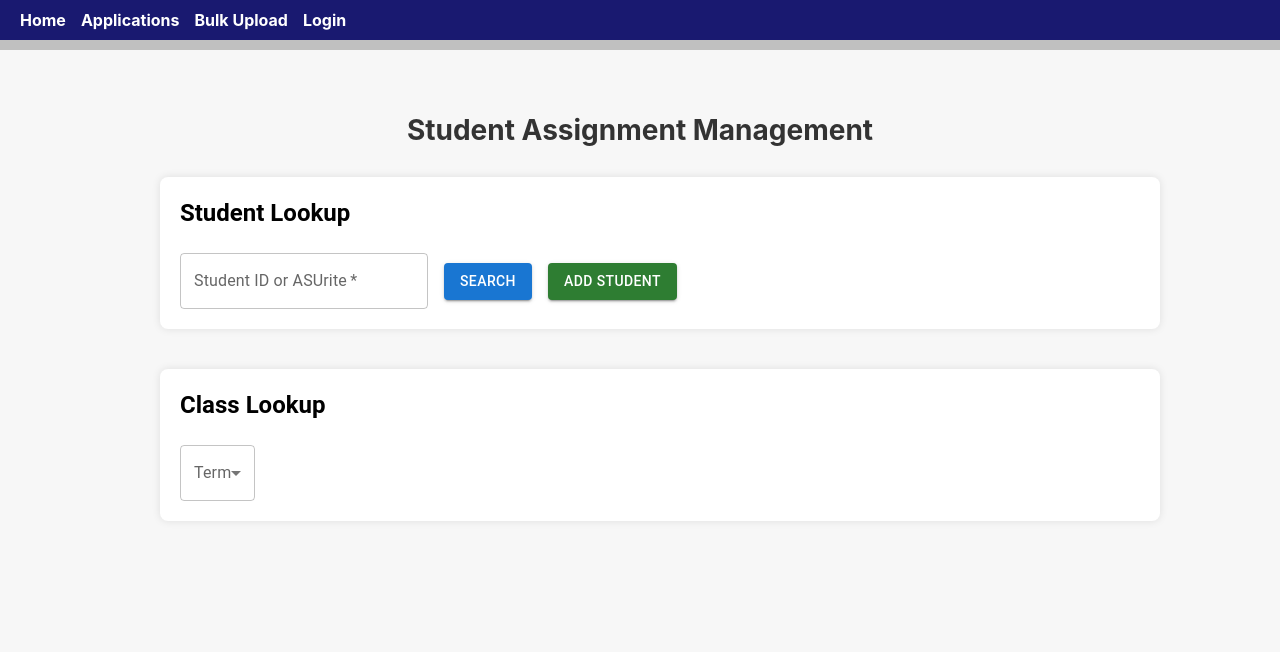
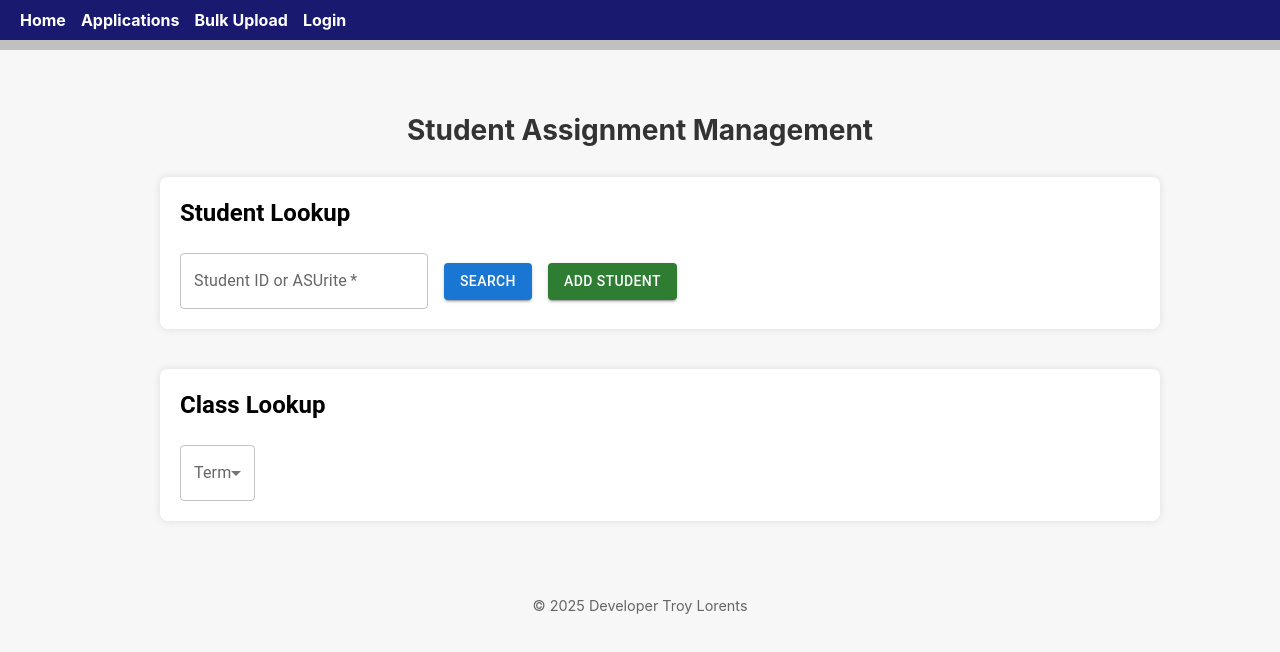
Before and after one commit to TroyJLorents-GH/student-ui, a React (Create React App) app: page / in a window 1280 px wide. Shown: the top 652 px of the page. Built offline with nearby package versions, Linux system fonts and the light colour scheme.

Commit message:
added footer

```diff
--- a/src/App.js
+++ b/src/App.js
@@ -112,6 +112,12 @@ function App() {
             }
           />
         </Routes>
+
+        {/* Footer */}
+      <footer style={{ textAlign: 'center', padding: '1rem', fontSize: '0.9rem', color: '#666' }}>
+        © 2025 Developer Troy Lorents
+      </footer>
+
       </div>
     </>
   );
```
